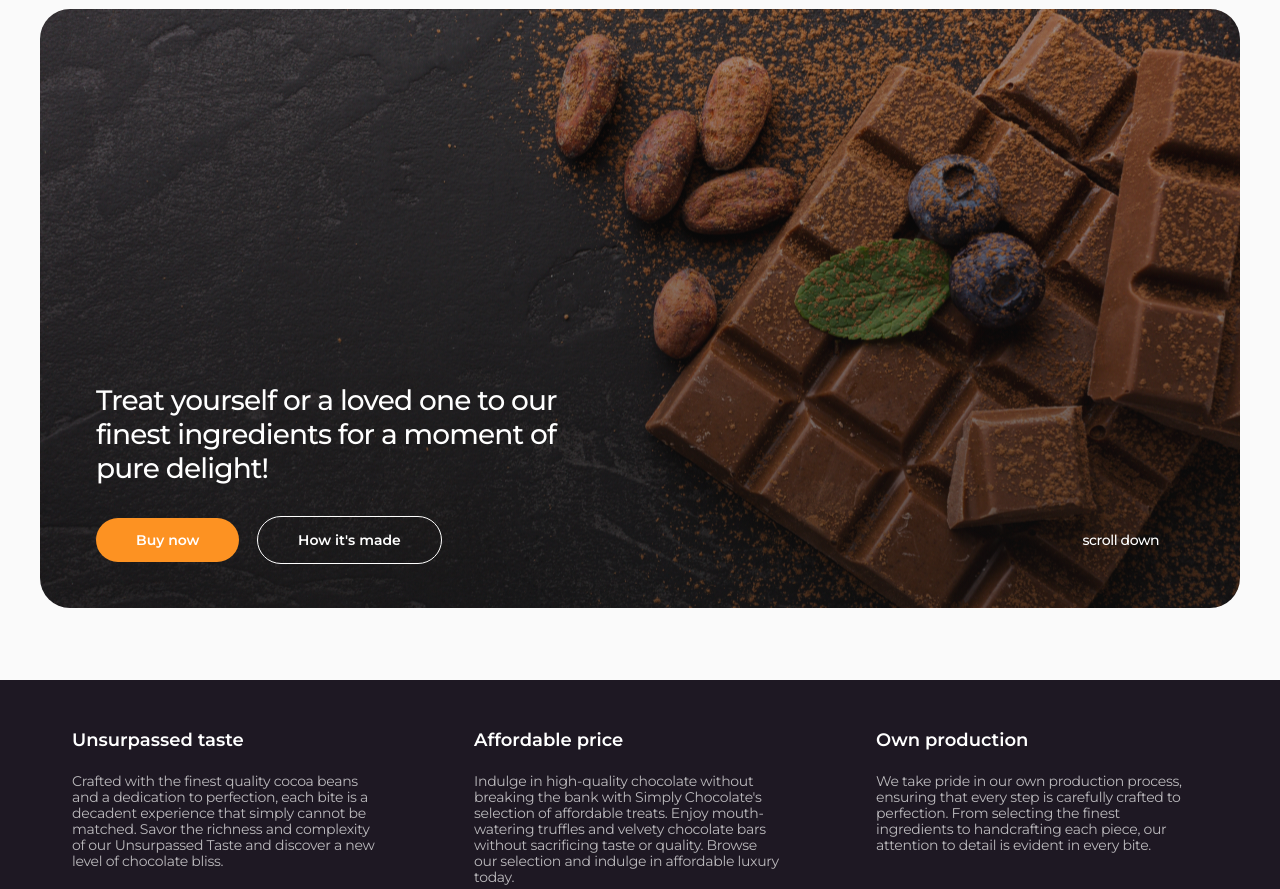
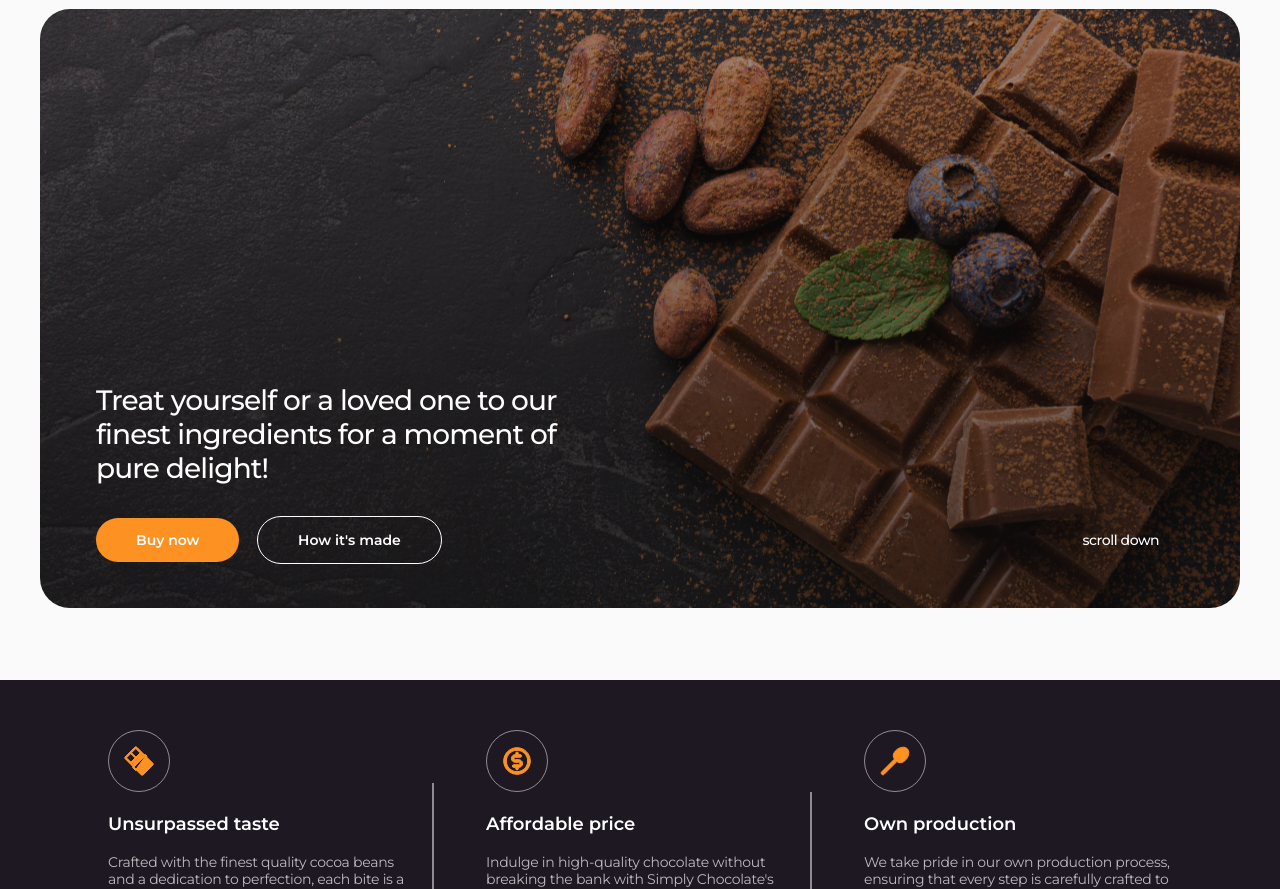
Before and after one commit to Pavlo-Malysh/simply-chocolate, a plain HTML site: page index.html in a window 1280 px wide. Shown: the part 78-967 px from the top of the page. Drawn offline with nearby package versions, Linux system fonts and the light colour scheme.

Commit message:
add icon benefits-section

```diff
--- a/css/styles.css
+++ b/css/styles.css
@@ -198,32 +198,64 @@ img {
 
 .benefits-section {
     background: #1e1823;
+    padding-top: 50px;
+    padding-bottom: 50px;
 }
 
 .benefits-list {
-    padding-top: 50px;
-    padding-bottom: 50px;
     display: flex;
     gap: 70px;
     align-items: flex-start;
     justify-content: center;
+    padding-left: 36px;
+    padding-right: 36px;
 }
 
 .benefits-list-item {
-    width: calc((100% - 140px) / 2);
+    width: calc((100% - 140px) / 3);
+    position: relative;
+}
+
+.benefits-list-item:not(:last-child)::after {
+    content: "";
+    position: absolute;
+    border: 1px solid rgba(255, 255, 255, 0.5);
+    width: 1px;
+    height: 124px;
+    top: 50%;
+    transform: translateY(-50%);
+    right: -18px;
+}
+
+.benefits-icon {
+    border: 1px solid rgba(255, 255, 255, 0.5);
+    border-radius: 365px;
+    width: 62px;
+    height: 62px;
+    display: flex;
+    justify-content: center;
+    align-items: center;
+    margin-bottom: 22px;
+}
+
+.benefits-icon-item {
+    stroke: #FD9222;
+    fill: #fd9222;
 }
 
 .benefits-subtitle {
     font-weight: 600;
     font-size: 18px;
     color: #fff;
-    margin-bottom: 22px;
+    margin-bottom: 18px;
 }
 
 .benefits-text {
+    font-weight: 400;
+    font-size: 14px;
+    letter-spacing: -0.02em;
+    line-height: 1.285;
     color: rgba(255, 255, 255, 0.7);
-    letter-spacing: -0.02em;
-    max-width: 308px;
 }
 
 /* TASTE */
--- a/index.html
+++ b/index.html
@@ -56,6 +56,11 @@
             <h2 hidden>Benefits</h2>
             <ul class="benefits-list">
                 <li class="benefits-list-item">
+                    <div class="benefits-icon">
+                        <svg class="benefits-icon-item" width="32" height="32">
+                            <use href="./images/icons.svg#icon-fluent-emoji-chocolate-bar"></use>
+                        </svg>
+                    </div>
                     <h3 class="benefits-subtitle">Unsurpassed taste</h3>
                     <p class="benefits-text">Crafted with the finest quality cocoa beans and a dedication to perfection,
                         each bite is a decadent
@@ -64,6 +69,11 @@
                         and discover a new level of chocolate bliss.</p>
                 </li>
                 <li class="benefits-list-item">
+                    <div class="benefits-icon">
+                        <svg class="benefits-icon-item" width="32" height="32">
+                            <use href="./images/icons.svg#icon-coin"></use>
+                        </svg>
+                    </div>
                     <h3 class="benefits-subtitle">Affordable price</h3>
                     <p class="benefits-text">Indulge in high-quality chocolate without breaking the bank with Simply
                         Chocolate's selection of
@@ -71,6 +81,11 @@
                         taste or quality. Browse our selection and indulge in affordable luxury today.</p>
                 </li>
                 <li class="benefits-list-item">
+                    <div class="benefits-icon">
+                        <svg class="benefits-icon-item" width="32" height="32">
+                            <use href="./images/icons.svg#icon-utensil-spoon"></use>
+                        </svg>
+                    </div>
                     <h3 class="benefits-subtitle">Own production</h3>
                     <p class="benefits-text">We take pride in our own production process, ensuring that every step is
                         carefully crafted to
```
